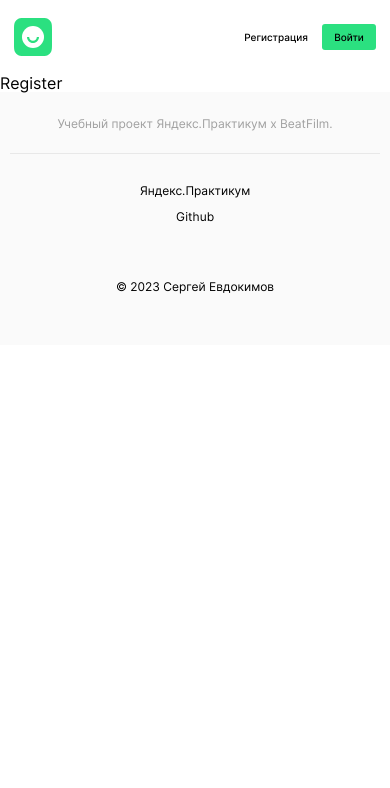
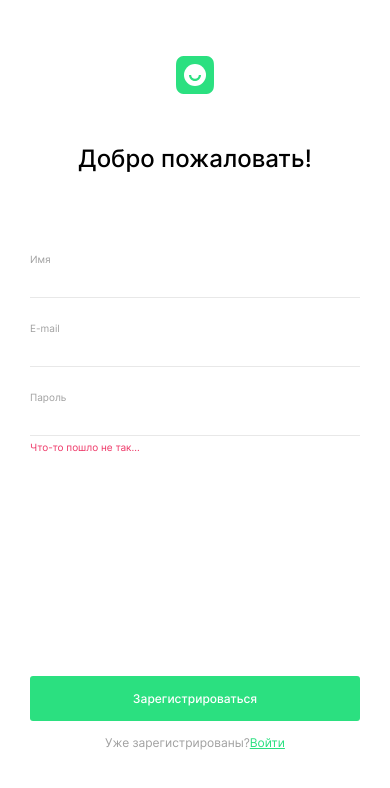
Before and after one commit to CadSergRF/movies-explorer-frontend, a React (Create React App) app: page /signup in a window 390 px wide. Shown: the top 788 px of the page. Built offline with nearby package versions, Linux system fonts and the light colour scheme.

Commit message:
auth components

```diff
--- a/src/components/App/App.jsx
+++ b/src/components/App/App.jsx
@@ -4,25 +4,25 @@
 
 import './App.css';
 
-import Header from '../Common/Header/Header';
 import Main from '../Main/Main';
 import Movies from '../Movies/Movies';
 import SavedMovies from '../SavedMovies/SavedMovies';
 import Profile from '../AuthComponents/Profile/Profile';
 import Login from '../AuthComponents/Login/Login';
 import Register from '../AuthComponents/Register/Register';
-import Footer from '../Common/Footer/Footer';
 
 function App() {
 
   const isLoggedIn = false;
+
   return (
     <div className="root">
-      <Header isLoggedIn={isLoggedIn} />
       <Routes>
         <Route
           path="/"
-          element={<Main />}
+          element={<Main
+            isLoggedIn={isLoggedIn}
+          />}
         />
         <Route
           path="/movies"
@@ -34,7 +34,9 @@
         />
         <Route
           path="/profile"
-          element={<Profile />}
+          element={<Profile
+            isLoggedIn={isLoggedIn}
+          />}
         />
         <Route
           path="/signin"
@@ -45,8 +47,6 @@
           element={<Register />}
         />
       </Routes>
-
-      <Footer />
     </div>
   );
 }
--- /dev/null
+++ b/src/components/AuthComponents/Auth.css
@@ -0,0 +1,158 @@
+.auth__container {
+  margin: 0 auto;
+  padding: 70px 0;
+  max-width: 396px;
+  display: flex;
+  flex-direction: column;
+}
+
+.auth__logo {
+  width: 38px;
+  height: 38px;
+  cursor: pointer;
+}
+
+.auth__logo:hover {
+  opacity: 0.6;
+}
+
+.auth__title {
+  box-sizing: border-box;
+  margin: 0;
+  padding: 40px 0;
+  font-style: normal;
+  font-weight: 500;
+  font-size: 24px;
+  line-height: 29px;
+}
+
+.auth-form {
+  display: flex;
+  flex-direction: column;
+  min-height: 380px;
+  width: 100%;
+}
+
+.auth-form__btn {
+  margin-top: auto;
+  width: 100%;
+  height: 45px;
+  border: none;
+  background-color: #2be080;
+  color: #fff;
+  border-radius: 3px;
+  font-style: normal;
+  font-weight: 500;
+  font-size: 14px;
+  line-height: 17px;
+  text-align: center;
+  cursor: pointer;
+}
+
+.auth-form__btn:hover {
+  opacity: .8;
+}
+
+.auth-form__btn_disabled {
+  pointer-events: none;
+  background: #f8f8f8;
+}
+
+.auth-form__text {
+  margin: 0;
+  padding: 0;
+  padding-top: 16px;
+  text-align: center;
+  font-style: normal;
+  font-weight: 400;
+  font-size: 14px;
+  line-height: 17px;
+  color: #a0a0a0;
+}
+
+.auth-form__text_link {
+  color: #2be080;
+  cursor: pointer;
+}
+
+.auth-form__text_link:hover {
+  opacity: .7;
+}
+
+.auth__field {
+  margin: 0;
+  padding: 0;
+  margin-bottom: 24px;
+  font-style: normal;
+  font-weight: 400;
+  font-size: 10px;
+  line-height: 12px;
+  color: #a0a0a0;
+  position: relative;
+}
+
+.auth__input {
+  margin: 0;
+  padding: 5px 0 10px 0;
+  width: 100%;
+  font-style: normal;
+  font-weight: 400;
+  font-size: 14px;
+  line-height: 17px;
+  border: none;
+  border-bottom: 1px solid #e8e8e8;
+  outline: none;
+}
+
+.auth__input-error {
+  margin: 0;
+  padding: 0;
+  font-style: normal;
+  font-weight: 400;
+  font-size: 10px;
+  line-height: 12px;
+  color: #ee3465;
+  position: absolute;
+  top: 50px;
+  left: 0;
+  visibility: hidden;
+}
+
+.auth__input-error_active {
+  visibility: visible;
+}
+
+@media screen and (max-width: 1023px) {
+  .auth__container {
+    padding-top: 232px;
+    padding-bottom: 232px;
+  }
+}
+
+@media screen and (max-width: 660px) {
+  .auth__container {
+    padding: 56px 30px 30px;
+    align-items: center;
+  }
+
+  .auth__title {
+    margin: 0;
+    padding: 50px 0 80px;
+    text-align: center;
+  }
+
+  .auth-form {
+    min-height: 468px;
+  }
+
+  .auth-form__btn {
+    font-size: 12px;
+    line-height: 15px;
+  }
+
+  .auth-form__text {
+    padding-top: 14px;
+    font-size: 12px;
+    line-height: 15px;
+  }
+}
--- /dev/null
+++ b/src/components/AuthComponents/Auth.jsx
@@ -0,0 +1,29 @@
+import React from 'react';
+import { Link } from 'react-router-dom';
+import './Auth.css';
+import logo from '../../images/logo.svg';
+
+const Auth = ({ title, btnText, question, link, linkText, children }) => {
+  return (
+    <section className="auth__container">
+      <Link to="/" className="auth__logo">
+        <img src={logo} alt="логотип" />
+      </Link>
+      <h3 className="auth__title">{title}</h3>
+      <form className="auth-form">
+        {children}
+        <button type="submit" className="auth-form__btn">
+          {btnText}
+        </button>
+      </form>
+      <p className="auth-form__text">
+        {question}
+        <Link to={link} className="auth-form__text auth-form__text_link">
+          {linkText}
+        </Link>
+      </p>
+    </section>
+  )
+}
+
+export default Auth
--- a/src/components/AuthComponents/Login/Login.jsx
+++ b/src/components/AuthComponents/Login/Login.jsx
@@ -1,8 +1,42 @@
-import React from 'react'
+import React from 'react';
+import '../Auth.css';
+import Auth from '../Auth';
 
 const Login = () => {
   return (
-    <div>Login</div>
+    <Auth
+      title="Рады видеть!"
+      btnText="Войти"
+      question="Ещё не зарегистрированы?"
+      link="/signup"
+      linkText="Регистрация"
+    >
+      <label className="auth__field">
+        E-mail
+        <input
+          name="email"
+          className="auth__input"
+          id="email-input"
+          type="text"
+          required
+        />
+        <span className="auth__input-error">
+          Что-то пошло не так...
+        </span>
+      </label>
+      <label className="auth__field">
+        Пароль
+        <input
+          name="password"
+          className="auth__input"
+          id="password-input"
+          type="password"
+        />
+        <span className="auth__input-error auth__input-error_active">
+          Что-то пошло не так...
+        </span>
+      </label>
+    </Auth>
   )
 }
 
--- a/src/components/AuthComponents/Profile/Profile.css
+++ b/src/components/AuthComponents/Profile/Profile.css
@@ -0,0 +1,127 @@
+.profile {
+  box-sizing: border-box;
+  padding: 74px 70px 70px;
+  display: flex;
+  flex-direction: column;
+  gap: 123px
+}
+
+.profile__title {
+  margin: 0;
+  padding: 0;
+  text-align: center;
+  font-style: normal;
+  font-weight: 500;
+  font-size: 24px;
+  line-height: 29px;
+}
+
+.profile__form {
+  min-height: calc(100vh - 74px - 74px - 70px - 29px - 123px);
+  /* высота - хедер - пад_топ - пад_бот - title - gap */
+  display: grid;
+  grid-template-rows: 1fr auto;
+  justify-items: center;
+}
+
+.profile__inputs {
+  width: 100%;
+  max-width: 410px;
+}
+
+.profile__field {
+  display: flex;
+  justify-content: space-between;
+  align-items: flex-start;
+  margin: 0;
+  padding: 0;
+  font-style: normal;
+  font-weight: 500;
+  font-size: 11px;
+  line-height: 13px;
+  min-height: 30px;
+  cursor: text;
+}
+
+.profile__input {
+  margin: 0;
+  padding: 0;
+  text-align: right;
+  font-style: normal;
+  font-weight: 400;
+  font-size: 11px;
+  line-height: 13px;
+  border: none;
+  outline: none;
+}
+
+.profile__spacer {
+  border-bottom: 1px solid #e8e8e8;
+  margin-bottom: 17px;
+}
+
+.profile__buttons {
+  display: flex;
+  flex-direction: column;
+  gap: 16px;
+}
+
+.profile__btn {
+  padding: 0;
+  border: none;
+  background-color: transparent;
+  font-size: 13px;
+  font-weight: 400;
+  line-height: 16px;
+  letter-spacing: 0px;
+  text-align: center;
+  cursor: pointer;
+}
+
+.profile__btn_logout {
+  color: #ee3465;
+  font-weight: 500;
+}
+
+@media screen and (max-width: 800px) {
+  .profile {
+    gap: 96px;
+  }
+
+  .profile__form {
+    min-height: calc(100vh - 74px - 269px - 236px - 29px - 96px);
+    /* высота - хедер - пад_топ - пад_бот - title - gap */
+  }
+}
+
+
+@media screen and (max-width: 800px) {
+  .profile {
+    gap: 96px;
+  }
+
+  .profile__form {
+    min-height: calc(100vh - 74px - 269px - 236px - 29px - 96px);
+    /* высота - хедер - пад_топ - пад_бот - title - gap */
+  }
+
+  .profile__buttons {
+    margin-top: 210px;
+  }
+}
+
+@media screen and (max-width: 420px) {
+  .profile {
+    padding: 70px 30px 40px;
+    gap: 80px;
+  }
+
+  .profile__form {
+    min-height: calc(100vh - 74px - 70px - 40px - 29px - 80px);
+    /* высота - хедер - пад_топ - пад_бот - title - gap */
+  }
+
+  .profile__buttons {
+    margin-top: 379px;
+  }
+}
--- a/src/components/AuthComponents/Profile/Profile.jsx
+++ b/src/components/AuthComponents/Profile/Profile.jsx
@@ -1,8 +1,55 @@
-import React from 'react'
+import React from 'react';
+import './Profile.css';
+import Header from '../../Common/Header/Header';
 
-const Profile = () => {
+const Profile = ({ isLoggedIn }) => {
+
   return (
-    <div>Profile</div>
+    <>
+      <Header isLoggedIn={isLoggedIn} />
+      <section className="profile">
+        <h3 className="profile__title">Привет, Сергей!</h3>
+        <form className="profile__form">
+          <div className="profile__inputs">
+            <label className="profile__field">
+              Имя
+              <input
+                value="Сергей"
+                name="name"
+                className="profile__input"
+                id="name-input"
+                type="text"
+                minLength="2"
+                maxLength="40"
+                required
+              />
+            </label>
+            <div className="profile__spacer"></div>
+            <label className="profile__field">
+              E-mail
+              <input
+                value="pochta@yandex.ru"
+                name="name"
+                className="profile__input"
+                id="name-input"
+                type="text"
+                minLength="2"
+                maxLength="40"
+                required
+              />
+            </label>
+          </div>
+          <div className="profile__buttons">
+            <button type="submit" className="profile__btn">
+              Редактировать
+            </button>
+            <button className="profile__btn profile__btn_logout">
+              Выйти из аккаунта
+            </button>
+          </div>
+        </form>
+      </section>
+    </>
   )
 }
 
--- a/src/components/AuthComponents/Register/Register.jsx
+++ b/src/components/AuthComponents/Register/Register.jsx
@@ -1,8 +1,56 @@
-import React from 'react'
+import React from 'react';
+import '../Auth.css';
+import Auth from '../Auth';
 
 const Register = () => {
   return (
-    <div>Register</div>
+    <Auth
+      title="Добро пожаловать!"
+      btnText="Зарегистрироваться"
+      question="Уже зарегистрированы?"
+      link="/signin"
+      linkText="Войти"
+    >
+      <label className="auth__field">
+        Имя
+        <input
+          name="name"
+          className="auth__input"
+          id="name-input"
+          type="text"
+          required
+        />
+        <span className="auth__input-error">
+          Что-то пошло не так...
+        </span>
+      </label>
+      <label className="auth__field">
+        E-mail
+        <input
+          name="email"
+          className="auth__input"
+          id="email-input"
+          type="email"
+          required
+        />
+        <span className="auth__input-error">
+          Что-то пошло не так...
+        </span>
+      </label>
+      <label className="auth__field">
+        Пароль
+        <input
+          name="password"
+          className="auth__input"
+          id="password-input"
+          type="password"
+        />
+        <span className="auth__input-error auth__input-error_active">
+          Что-то пошло не так...
+        </span>
+      </label>
+    </Auth>
+
   )
 }
 
--- a/src/components/Main/Main.jsx
+++ b/src/components/Main/Main.jsx
@@ -1,14 +1,17 @@
 import './Main.css';
 import React from 'react';
+import Header from '../Common/Header/Header';
 import Promo from './Promo/Promo';
 import AboutProject from './AboutProject/AboutProject';
 import Tech from './Techs/Tech';
 import AboutMe from './AboutMe/AboutMe';
 import Portfolio from './Portfolio/Portfolio';
 
-const Main = () => {
+const Main = ({ isLoggedIn }) => {
+
   return (
     <main>
+      <Header isLoggedIn={isLoggedIn} />
       <Promo />
       <AboutProject />
       <Tech />
```
